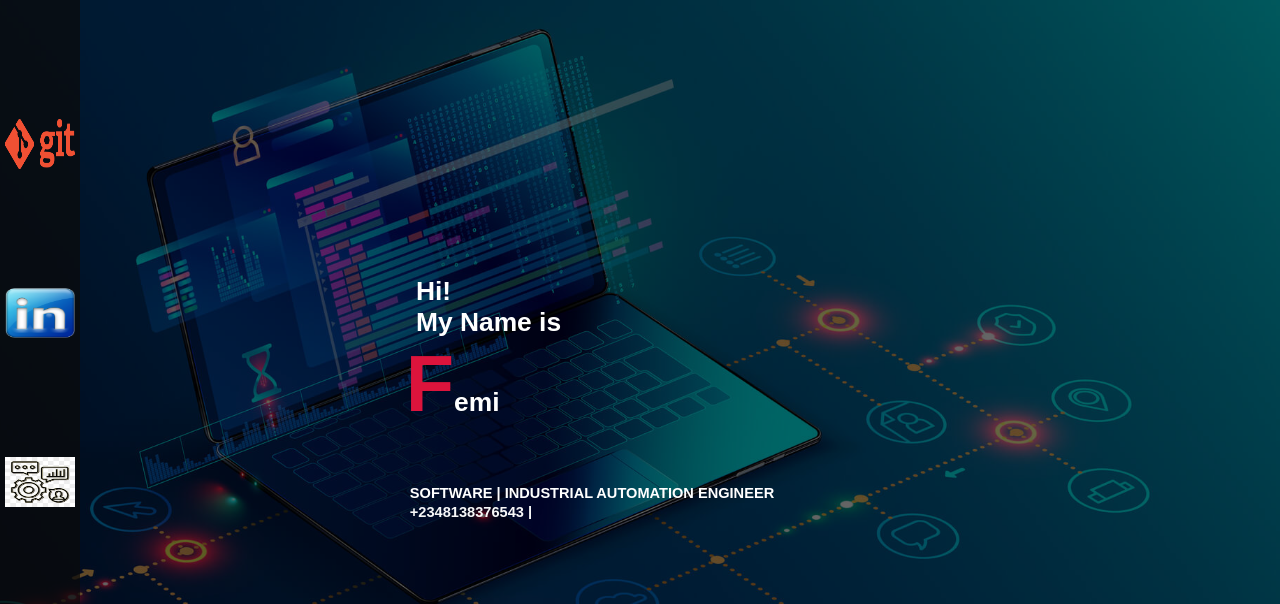
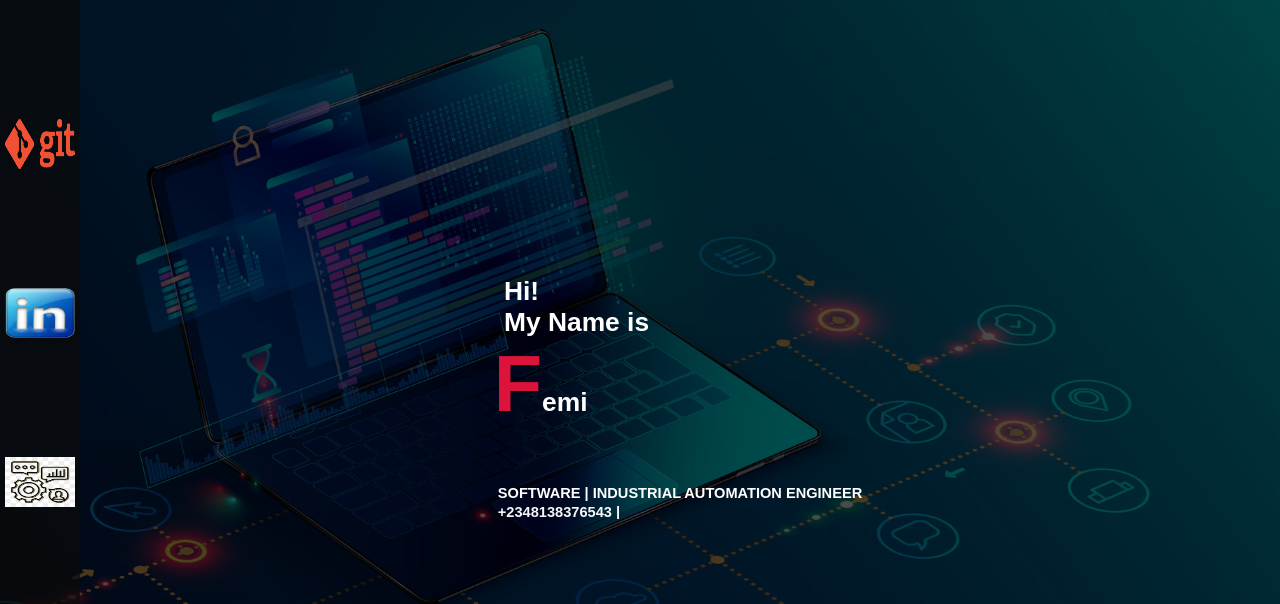
Before and after one commit to FemiAbitogun/site-layout, a plain HTML site: page index.html in a window 1280 px wide. Shown: the top 604 px of the page. Drawn offline with nearby package versions, Linux system fonts and the light colour scheme; a web font is replaced by a local one.

Commit message:
fix bug for profile overlapping

```diff
--- a/css/home.css
+++ b/css/home.css
@@ -30,7 +30,7 @@ body::after {
     top: 0;
     left: 0;
     background-color: black;
-    opacity: .6;
+    opacity: .7;
     z-index: -1;
 }
 
@@ -53,6 +53,8 @@ a {
     position: relative;
     z-index: 1;
     overflow: hidden;
+    /* background-color: rgba(165, 42, 42, 0.226); */
+
 }
 
 .flex-container .navbar {
@@ -66,6 +68,7 @@ a {
     text-align: center;
     flex-direction: column;
     background-color: rgba(10, 10, 10, 0.719);
+
     cursor: pointer;
 }
 
@@ -75,14 +78,33 @@ a {
 }
 
 
+
+
+
+
+.flex-container .profile div {
+margin: 20px;
+padding: 10px;
+}
+
+
 .flex-container .profile {
-    width: 80%;
+
+    width: 100%;
     height: 100%;
-    padding: 2px;
     display: flex;
     align-items: center;
     justify-content: center;
+    position: relative;
+
 }
+
+
+
+
+
+
+
 
 #femi {
     margin-bottom: 2em;
--- a/index.html
+++ b/index.html
@@ -11,23 +11,12 @@
 
 <body>
 
-
-
-
-
-
-
-
-
-
-
     <div class="flex-container">
-
-
         <div class="skills_overlay" style="display: none;">
             <p>
                 Over 5 years experience on Idustrial automation and control system,
-           <span style="margin-left: .5em;"></span> Full-stack software application development with main intrest in hardware hacking and automation.
+                <span style="margin-left: .5em;"></span> Full-stack software application development with main intrest
+                in hardware hacking and automation.
 
             </p>
 
@@ -95,17 +84,7 @@
                         <img src="/mywebsiteImages/do-web-development-using-python-django.png" alt="">
                     </div>
                 </div>
-
-
-
-
-
             </div>
-
-
-
-
-
         </div>
 
 
@@ -113,7 +92,6 @@
 
 
         <div class="mail_overlay" style="display: none;">
-
             <div>
                 <form>
                     <input type="text" placeholder="SUBJECT" id="subject">
@@ -123,11 +101,8 @@
                         <button type="submit" class="button cancel"
                             style="background-color:transparent;color: red;">CANCEL</button>
                     </span>
-
                 </form>
-
             </div>
-
         </div>
 
 
@@ -136,10 +111,6 @@
 
 
         <div class="navbar" style="order: 1;">
-
-
-
-
             <div>
                 <a href="https://github.com/FemiAbitogun?tab=repositories"><img src="/mywebsiteImages/GIT.png"></a>
             </div>
@@ -155,22 +126,16 @@
             <div id="mail" style="background-color: rgba(0, 0, 255, 0.281);">
                 <img src="/mywebsiteImages/mail-post-symbol-logo-C7C3A0C8BD-seeklogo.com.png">
             </div>
-
         </div>
 
 
         <div class="profile" style="order: 2;">
 
 
-
             <div>
-
-                <h2 class="into" id="hi">Hi!</h2>
-                <h2 class="into" id="mynameis">My Name is</h2>
+                <h2 class="into" id="hi"><b> Hi!</b></h2>
+                <h2 class="into" id="mynameis"><b>My Name is</b> </h2>
                 <h2 class="into" id="femi"> <b>F</b>emi</h2>
-
-
-
 
 
                 <h5 id="title">SOFTWARE | INDUSTRIAL AUTOMATION ENGINEER
@@ -180,15 +145,7 @@
                 <h5 id="mail2"> abitogun22@gmail.com
                 </h5>
 
-
-
-
             </div>
-
-
-
-
-
 
         </div>
 
@@ -206,10 +163,6 @@
     <script src="/jquery.js"></script>
     <script src="http://ajax.googleapis.com/ajax/libs/jqueryui/1.8/jquery-ui.min.js"></script>
     <script src="/script.js"></script>
-
-
-
-
 
 
     <script>
--- a/script.js
+++ b/script.js
@@ -1,4 +1,3 @@
-
 
 
 
@@ -34,9 +33,9 @@ $(window).on("load", function () {
 
 
 
-       $("#phone ").fadeOut();
-       $("#mail2 ").fadeOut();
-       $("#title ").fadeOut();
+    $("#phone ").hide();
+    $("#mail2 ").hide();
+    $("#title ").hide();
 
 
 
```
Lines whose indentation alone changed are shown as unchanged.
